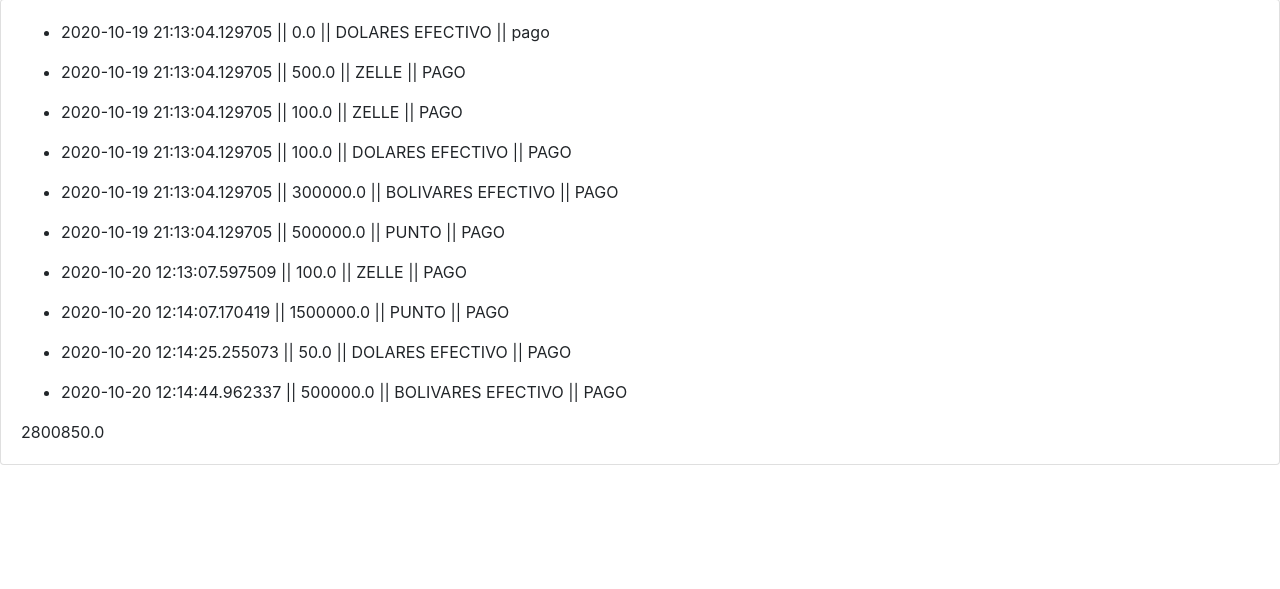
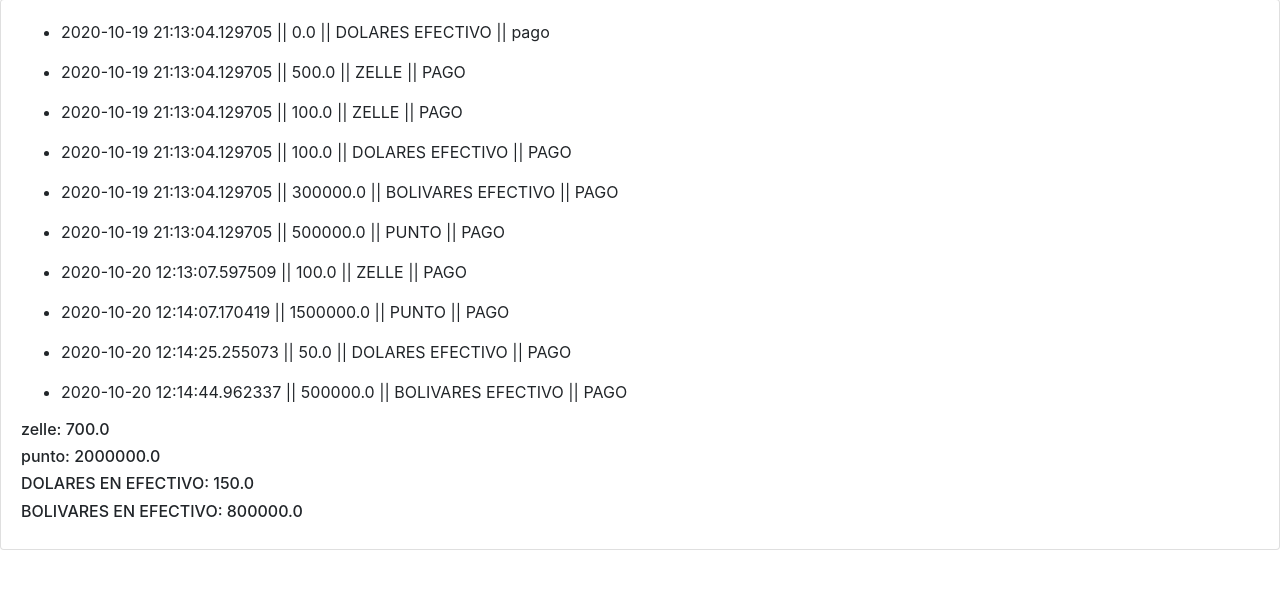
Before and after one commit to elchamucoroboto/caja-project, a Flask app: page / in a window 1280 px wide. Shown: the part 55-644 px from the top of the page. Run offline with Flask 2, Linux system fonts and the light colour scheme; data comes from the database, SQL or seed files in the repository; both versions use the stored data as it was after the commit; some libraries are stand-ins or nearby versions.

Commit message:
suma de transacciones listo

```diff
--- a/app.py
+++ b/app.py
@@ -51,13 +51,30 @@ class Operacion(db.Model):
 def home():
     operations = Operacion.query.all()
     ops = db.session.query(Operacion).all()
-    sumList = []
+
+    listZelle = [0]
+    listPunto = [0]
+    listEfectivoD = [0]
+    listEfectivoBS = [0]
+
     for op in operations:
-        sumList.insert(0, op.amount)
-        sumList2 = sum(sumList)
+        if 'ZELLE' in op.method.upper():
+            listZelle.insert(0, op.amount)
+            sumZelle = sum(listZelle)
 
+        if 'PUNTO' in op.method.upper():
+            listPunto.insert(0, op.amount)
+            sumPunto = sum(listPunto)
 
-    return render_template('index.html', operations = operations, sumList2 = sumList2)
+        if 'DOLARES EFECTIVO' in op.method.upper():
+            listEfectivoD.insert(0, op.amount)
+            sumEfectivoD = sum(listEfectivoD)
+
+        if 'BOLIVARES EFECTIVO' in op.method.upper():
+            listEfectivoBS.insert(0, op.amount)
+            sumEfectivoBS = sum(listEfectivoBS)
+
+    return render_template('index.html', operations = operations, sumZelle = sumZelle, sumPunto = sumPunto, sumEfectivoBS = sumEfectivoBS, sumEfectivoD = sumEfectivoD)
 
 @app.route('/create', methods=['POST'])
 def create():
--- a/templates/index.html
+++ b/templates/index.html
@@ -45,7 +45,12 @@
             </ul>
             {% endfor %}
 
-            {{sumList2}}
+            <h6>zelle:  {{sumZelle}}</h6>
+            <h6>punto: {{sumPunto}}</h6>
+            <h6>DOLARES EN EFECTIVO: {{sumEfectivoD}}</h6>
+            <h6>BOLIVARES EN EFECTIVO: {{sumEfectivoBS}}</h6>
+
+
         </div>
     </div>
     </div>
```
Also changed, not shown: test.db.
